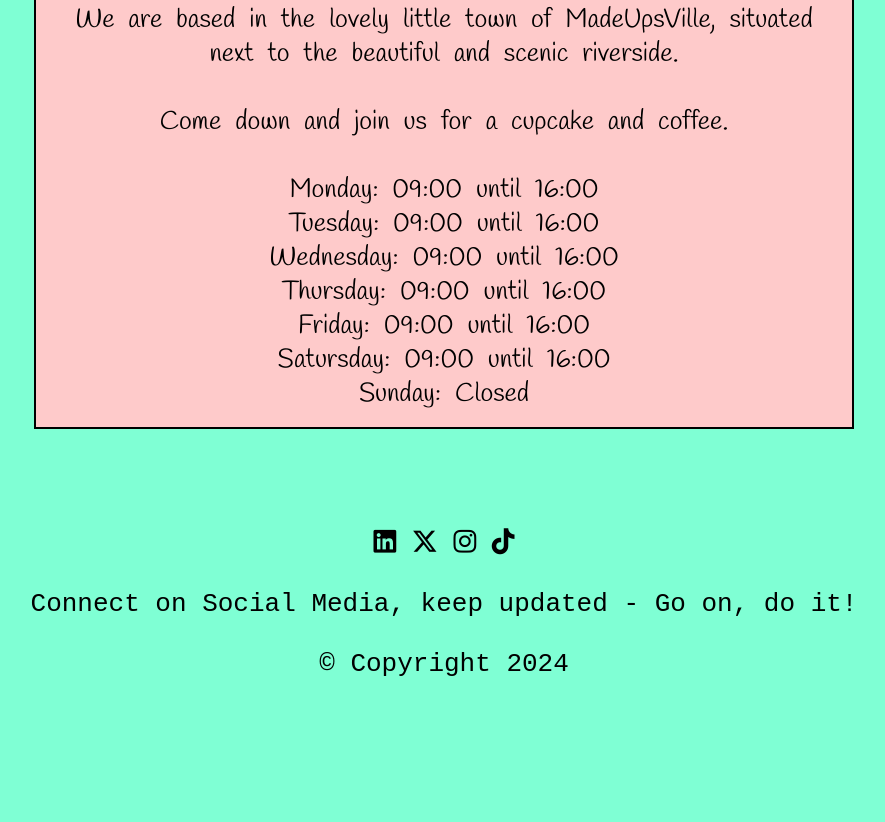
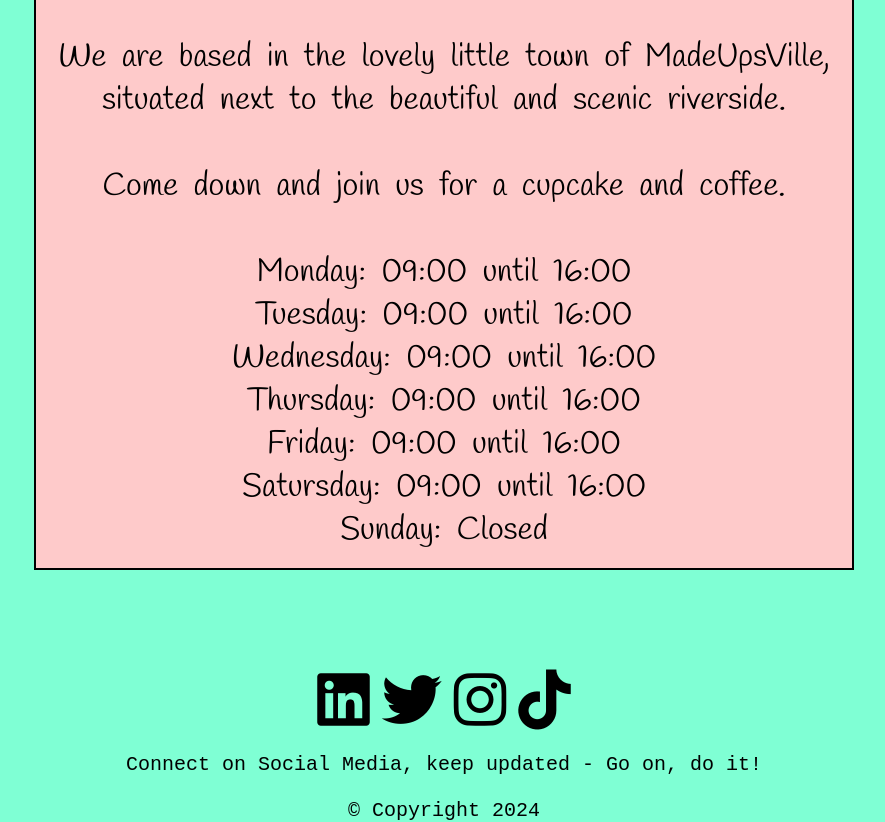
Before and after one commit to MagMillen-Dutka/CuppyCakes, a plain HTML site: page index.html in a window 1280 px wide. Shown: the part 646-1468 px from the top of the page, without its empty margins (196-1081 px from the left). Before the commit the page ends 1325 px from the top, so only its background shows below. Drawn offline with Linux system fonts and the light colour scheme.

Commit message:
Icons for social media created with links in html

```diff
--- a/assets/css/style.css
+++ b/assets/css/style.css
@@ -18,7 +18,7 @@
 html,
 body {
   height: 100%;
-  font-size: 26px;
+  font-size: 30px;
 }
 
 body {
@@ -31,12 +31,13 @@ body {
   text-align: center;
   padding: 10px;
   margin-bottom: 5px; /* Add margin to the bottom of the header */
-  height: 60px; /* Fixed height for the header */
+  height: 75px; /* Fixed height for the header */
 }
 
 .navbar {
   display: flex;
   justify-content: center;
+  padding-top: 10px;
 }
 
 .navbar ul {
@@ -57,7 +58,7 @@ body {
 .navbar li a {
   color: var(--pink);
   text-decoration: none;
-  padding: 10px 45px;
+  padding: 5px 45px;
   /* border-radius: 5px; */
   background-color: var(--grey);
 }
@@ -73,9 +74,9 @@ body {
 }
 
 /* Media query for screens below 775px */
-@media screen and (max-width: 775px) {
+@media screen and (max-width: 815px) {
   .header {
-    height: 70px; /* Maintain the same height */
+    height: 75px; /* Maintain the same height */
   }
 
   .navbar {
@@ -189,7 +190,7 @@ body {
   margin-bottom: 100px;
   position: relative !important;
   word-spacing: 8px;
-  /* height: 80vh; Adjust the height as needed */
+  font-size: 32px;
 }
 
 .cupcake-img {
@@ -274,8 +275,20 @@ body {
 }
 
 .footer {
-    font-family: 'Courier New', Courier, monospace;
-    margin-bottom: 50px;
-    align-items: center;
-    text-align: center;
+  font-family: 'Courier New', Courier, monospace;
+  margin-bottom: 50px;
+  align-items: center;
+  text-align: center;
+  font-size: 20px;
 }
+.footer a {
+  text-decoration: none; /* Remove underline */
+  color: inherit; /* Inherit color from parent */
+}
+.fa-brands {
+  margin: 5px 10px; /* Add margin between icons */
+}
+
+.fa-3x {
+  font-size: 3em; /* Increase the size of icons */
+}
--- a/index.html
+++ b/index.html
@@ -74,15 +74,14 @@
     <script src="https://kit.fontawesome.com/b47cf5ff60.js" crossorigin="anonymous"></script>
 </body>
 <footer class="footer">
-    <i class="fa-brands fa-linkedin"></i>
-    <i class="fa-brands fa-x-twitter"></i>
-    <i class="fa-brands fa-instagram"></i>
-    <i class="fa-brands fa-tiktok"></i>
+    <i><a href="#" class="fab fa-linkedin fa-3x"></a></i>
+    <a href="#" class="fab fa-twitter fa-3x"></a>
+    <a href="#" class="fab fa-instagram fa-3x"></a>
+    <a href="#" class="fab fa-tiktok fa-3x"></a>
     <br>
     <br>
     <p>Connect on Social Media, keep updated - Go on, do it!</p>
     <br>
     <p><span>© Copyright 2024</span></p>
-
 </footer>
 </html>
```
